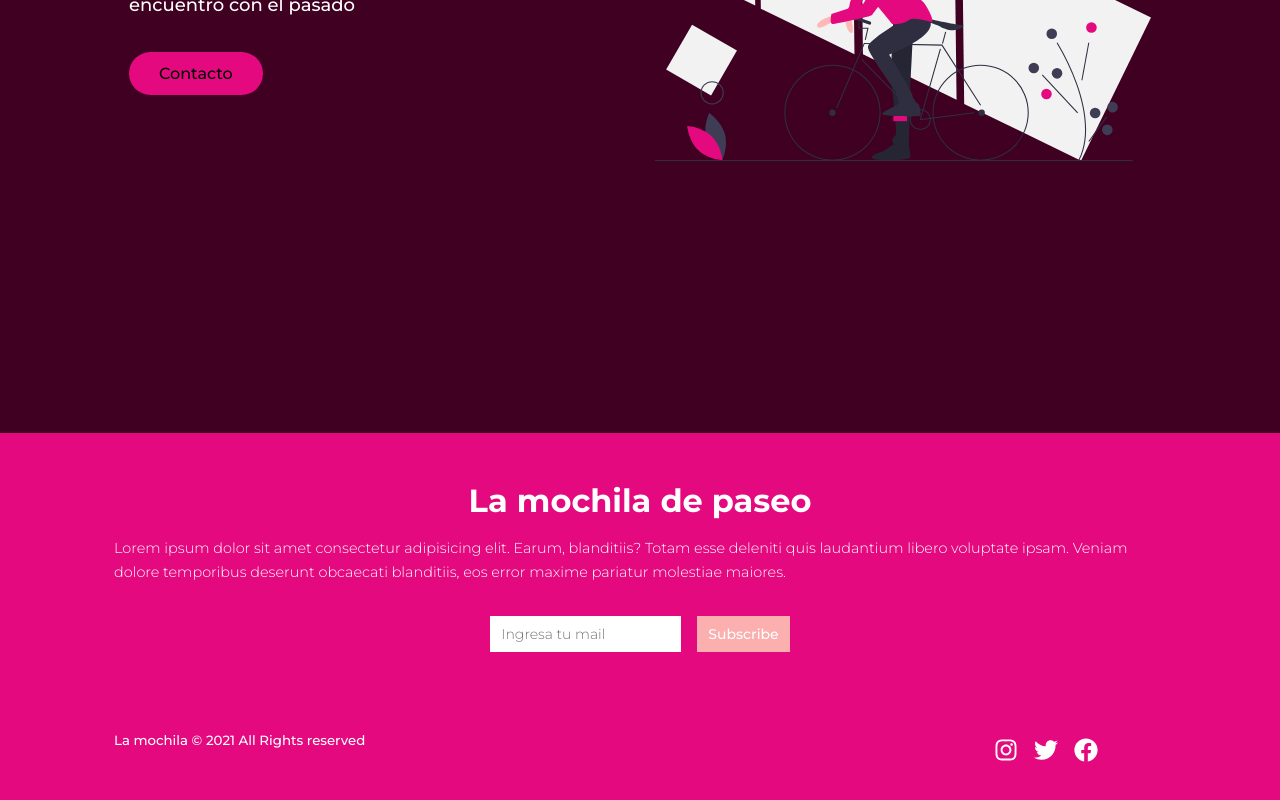
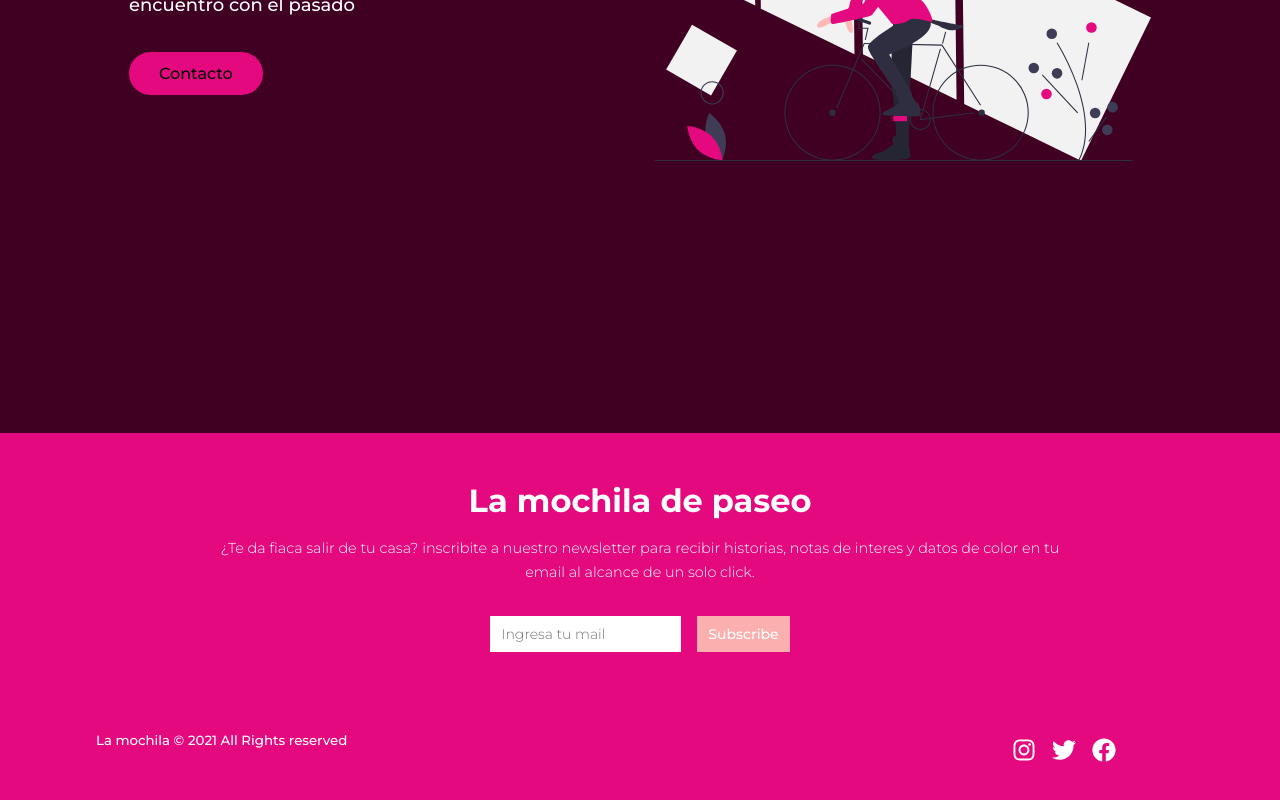
Before and after one commit to Elisa33/mochila, a React (Create React App) app: page / in a window 1280 px wide. Shown: the part 4930-5730 px from the top of the page. Built offline with nearby package versions, Linux system fonts and the light colour scheme.

Commit message:
texto footer

```diff
--- a/src/components/Footer/FooterElements.jsx
+++ b/src/components/Footer/FooterElements.jsx
@@ -5,7 +5,8 @@ export const FooterContainer = styled.footer`
     background-color: #E5097F;
 `
 export const FooterWrap = styled.div`
-    padding: 48px 24px;
+    width: 85%;
+    padding: 48px 0px;
     display: flex;
     flex-direction: column;
     justify-content: center;
@@ -18,12 +19,21 @@ export const FooterTitle = styled.h2`
     color: #fff;
     font-size: 2rem;
     margin-bottom: 1rem;
+    text-align: center;
+    @media screen and (min-width: 640px){
+        text-align: left;
+    }
+
 `
 export const FooterP = styled.p`
     color: #fff;
     font-size: 0.9rem;
     font-weight: 300;
     line-height: 1.5rem;
+    text-align: center;
+    @media screen and (min-width: 768px){
+        width: 80%;
+    }
 `
 export const FooterInputWrapper = styled.div`
     width: 100%;
--- a/src/components/Footer/index.jsx
+++ b/src/components/Footer/index.jsx
@@ -11,7 +11,8 @@ const Footer = () => {
         <FooterContainer id='footer'>
             <FooterWrap>
                 <FooterTitle to='/' onClick={toggleHome}>La mochila de paseo</FooterTitle>
-                <FooterP>Lorem ipsum dolor sit amet consectetur adipisicing elit. Earum, blanditiis? Totam esse deleniti quis laudantium libero voluptate ipsam. Veniam dolore temporibus deserunt obcaecati blanditiis, eos error maxime pariatur molestiae maiores.</FooterP>
+                <FooterP>
+            ¿Te da fiaca salir de tu casa? inscribite a nuestro newsletter para recibir historias, notas de interes y datos de color en tu email al alcance de un solo click.</FooterP>
                 <FooterInputWrapper>
                     <FooterInput placeholder='Ingresa tu mail'></FooterInput>
                     <FooterButton to='home'>
```
